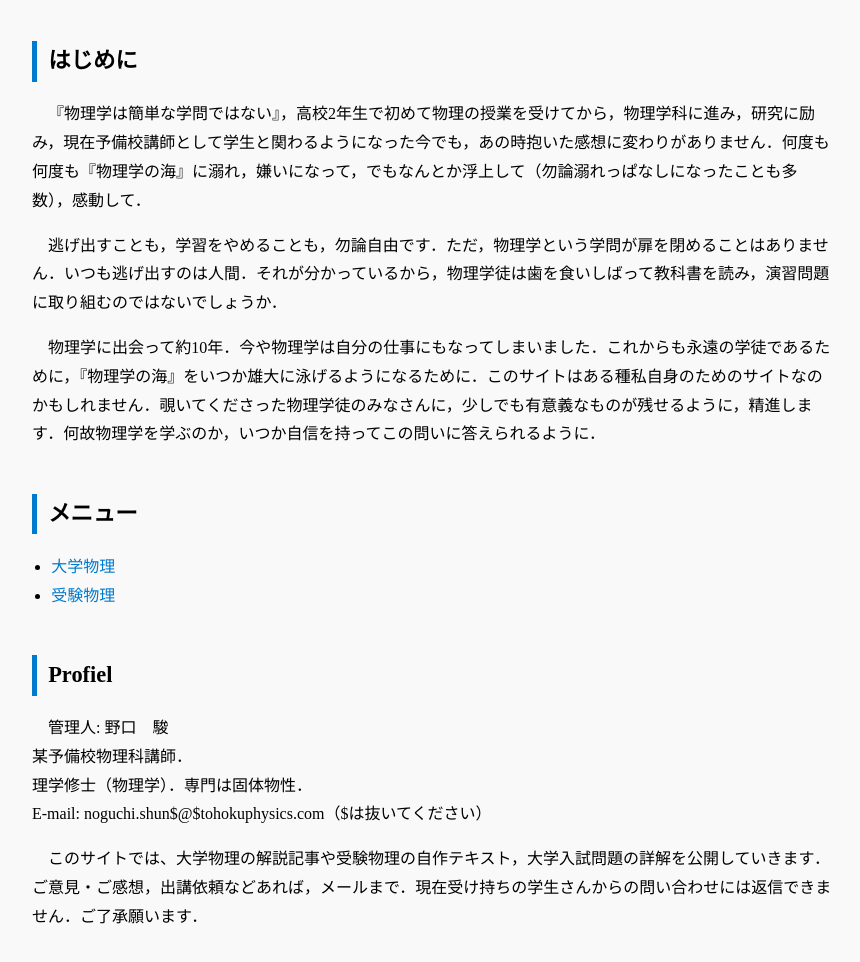
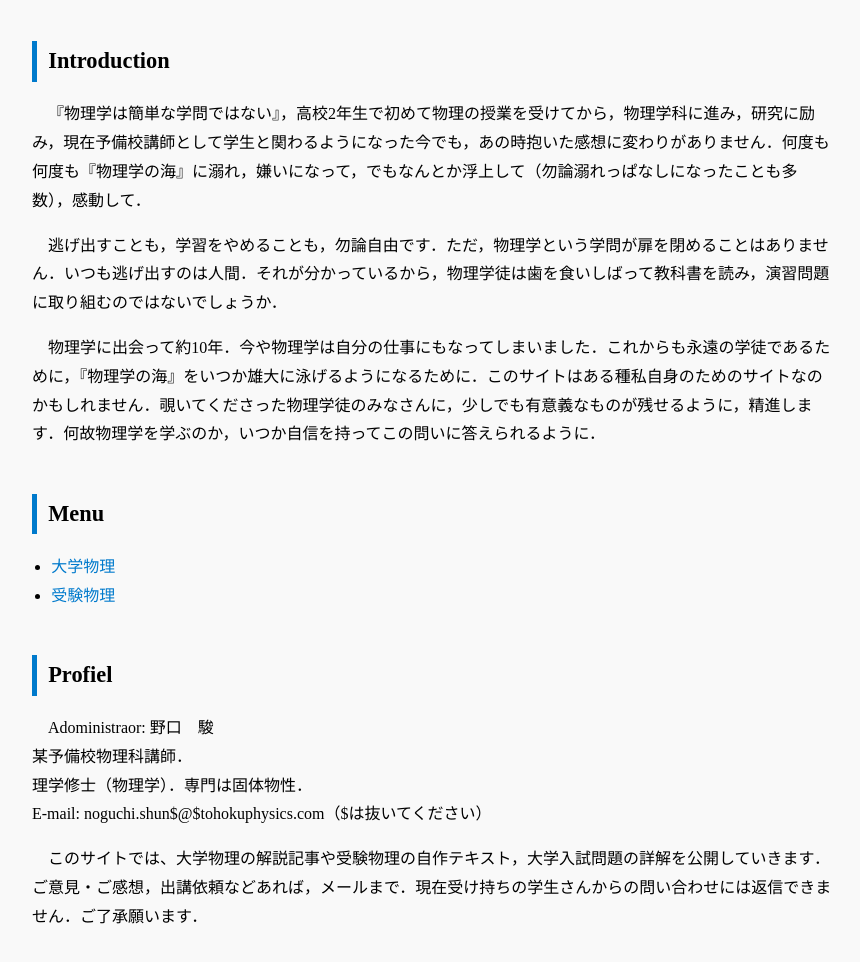
Before and after one commit to Mer-physics/Mer-physics.github.io, a plain HTML site: page index.html in a window 1280 px wide. Shown: the part 126-1088 px from the top of the page, without its empty margins (208-1068 px from the left). Drawn offline with Linux system fonts and the light colour scheme.

Commit message:
Update index.html

```diff
--- a/index.html
+++ b/index.html
@@ -44,7 +44,7 @@
 
   <h1>『物理の海の泳ぎ方』</h1>
 
-  <h2>はじめに</h2>
+  <h2>Introduction</h2>
   <p>
   『物理学は簡単な学問ではない』，高校2年生で初めて物理の授業を受けてから，物理学科に進み，研究に励み，現在予備校講師として学生と関わるようになった今でも，あの時抱いた感想に変わりがありません．何度も何度も『物理学の海』に溺れ，嫌いになって，でもなんとか浮上して（勿論溺れっぱなしになったことも多数），感動して．
   </p>
@@ -55,7 +55,7 @@
   物理学に出会って約10年．今や物理学は自分の仕事にもなってしまいました．これからも永遠の学徒であるために，『物理学の海』をいつか雄大に泳げるようになるために．このサイトはある種私自身のためのサイトなのかもしれません．覗いてくださった物理学徒のみなさんに，少しでも有意義なものが残せるように，精進します．何故物理学を学ぶのか，いつか自信を持ってこの問いに答えられるように．
   </p>
 
-  <h2>メニュー</h2>
+  <h2>Menu</h2>
   <ul>
     <li><a href="/univ/index.html">大学物理</a></li>
     <li><a href="/exam/index.html">受験物理</a></li>
@@ -63,7 +63,7 @@
 
   <h2>Profiel</h2>
   <p>
-    管理人: 野口　駿<br>
+    Adoministraor: 野口　駿<br>
     某予備校物理科講師．<br>
     理学修士（物理学）．専門は固体物性．<br>
     E-mail: noguchi.shun$@$tohokuphysics.com（$は抜いてください）
```
